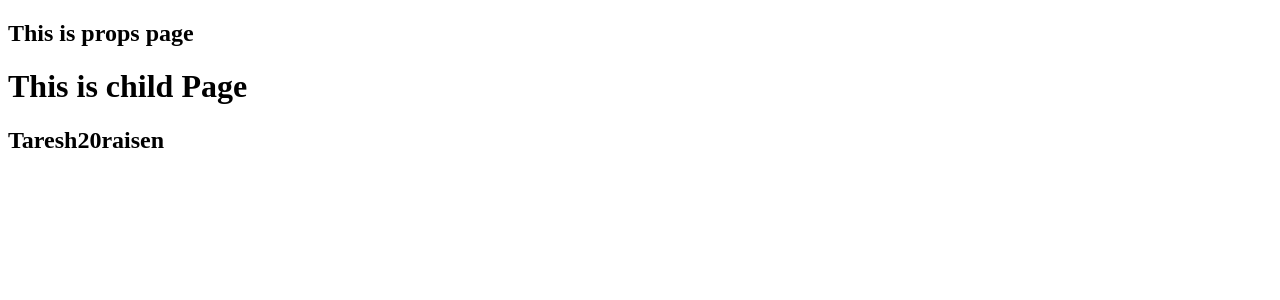
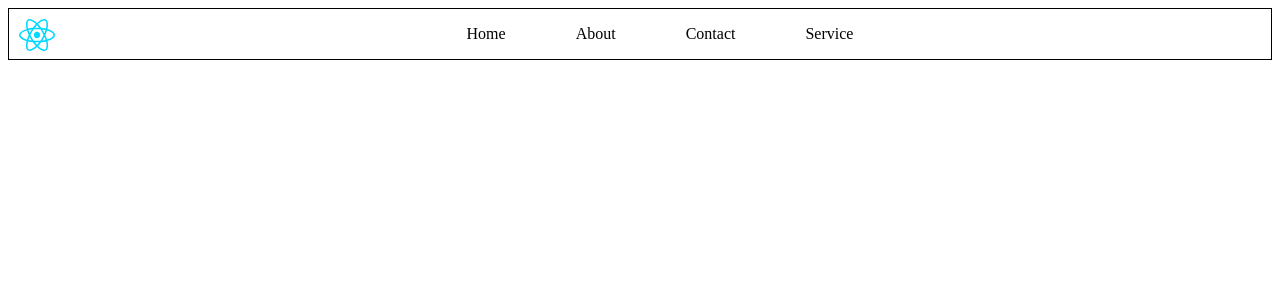
Before and after one commit to taresh2504/ReactJsbatch2, a React (Vite) app: page / in a window 1280 px wide. Shown: the top 300 px of the page. Built offline with nearby package versions, Linux system fonts and the light colour scheme.

Commit message:
assignment 1 completed

```diff
--- a/src/App.jsx
+++ b/src/App.jsx
@@ -4,6 +4,7 @@ import Home from "./Home";
 import Footer from "./Footer";
 import { Num,Value } from "./Export";
 import './App.css'
+
 
 
 let App = ()=>{
--- /dev/null
+++ b/src/Assignment1.jsx
@@ -0,0 +1,25 @@
+import React from 'react'
+import logo from './assets/react.svg'
+
+// Create a Navbar with css and left side with image logo
+
+
+const Assignment1 = () => {
+  return (
+    <>
+    <div style={{border:1, borderStyle:'solid',borderColor:'black',height:50}}>
+        <img src={logo} style={{marginTop:10,marginLeft:10}} alt="" />
+        <div>
+            <ul style={{display:'flex',justifyContent:'center',alignItems:'center',gap:70,listStyle:'none',marginTop:-30}}>
+                <li>Home</li>
+                <li>About</li>
+                <li>Contact</li>
+                <li>Service</li>
+            </ul>
+        </div>
+    </div>
+    </>
+  )
+}
+
+export default Assignment1
--- a/src/main.jsx
+++ b/src/main.jsx
@@ -1,7 +1,8 @@
 import { createRoot } from 'react-dom/client'
 import './index.css'
 // import App from './App.jsx'
-import App from './Props.jsx'
+// import App from './Props.jsx'
+import App from "./Assignment1";
 
 
 createRoot(document.getElementById('root')).render(
```
